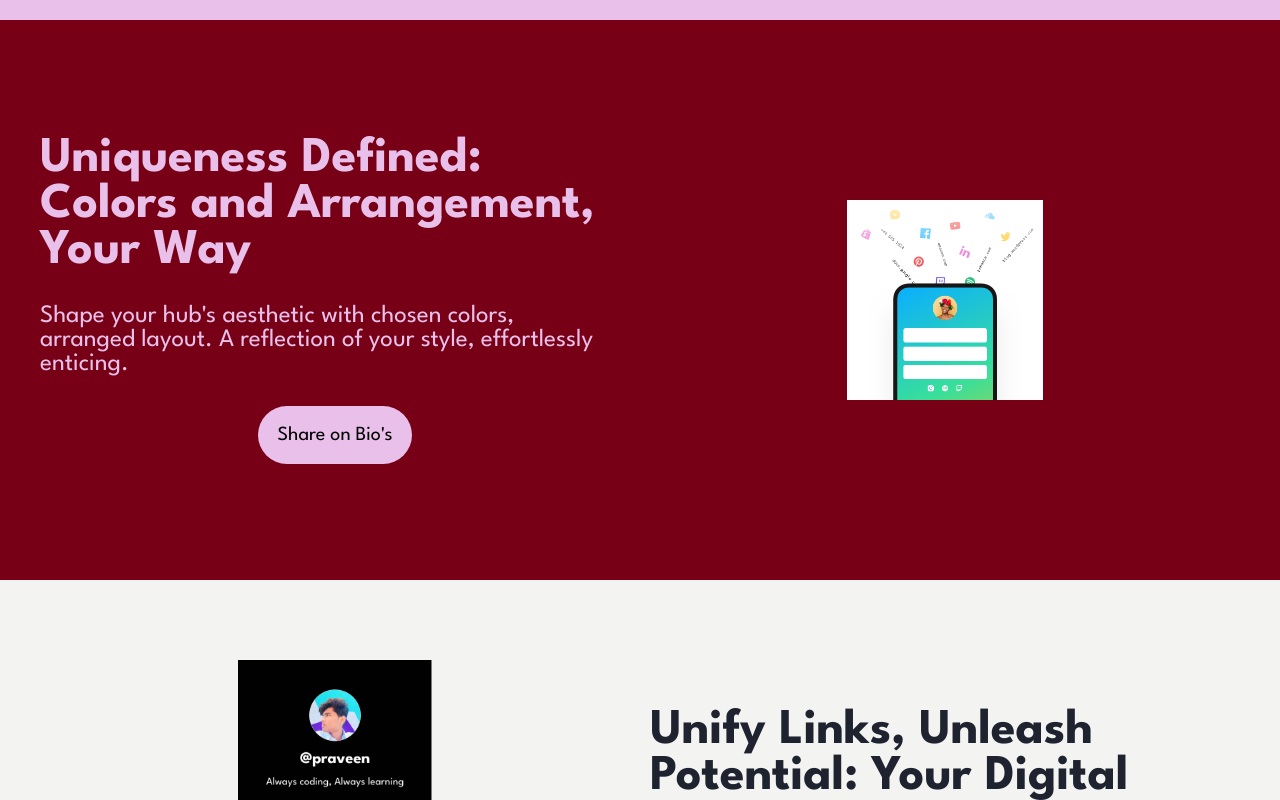
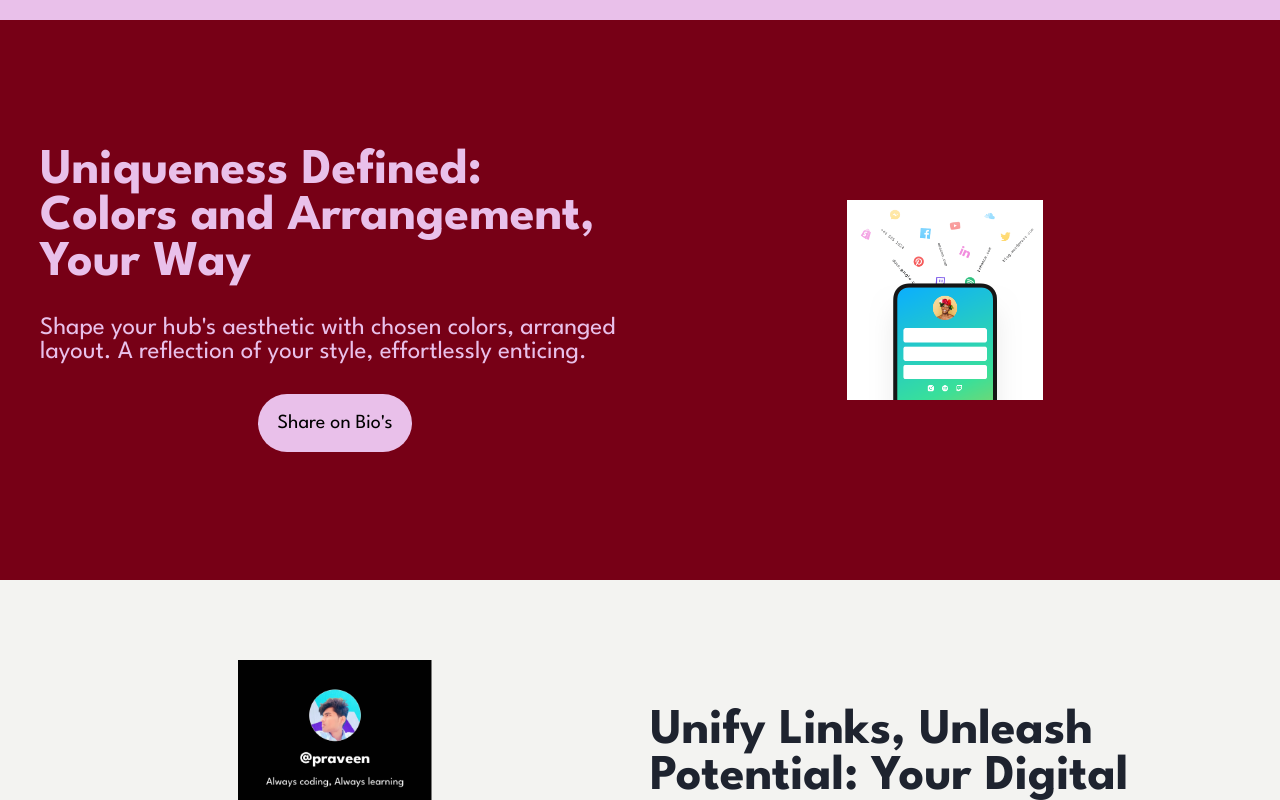
Before and after one commit to praveensubramani07/exhibit_react, a React (Create React App) app: page / in a window 1280 px wide. Shown: the part 1100-1900 px from the top of the page. Built offline with nearby package versions, Linux system fonts and the light colour scheme.

Commit message:
Update newuser.css

```diff
--- a/src/componenet/newuser.css
+++ b/src/componenet/newuser.css
@@ -54,9 +54,7 @@ button{
     border-radius: 25px;
     padding:10px;
 }
-p{
-    margin-right:30px;
-}
+
 @media all and (max-width:500px) {
     *{
         margin: 0;
```
